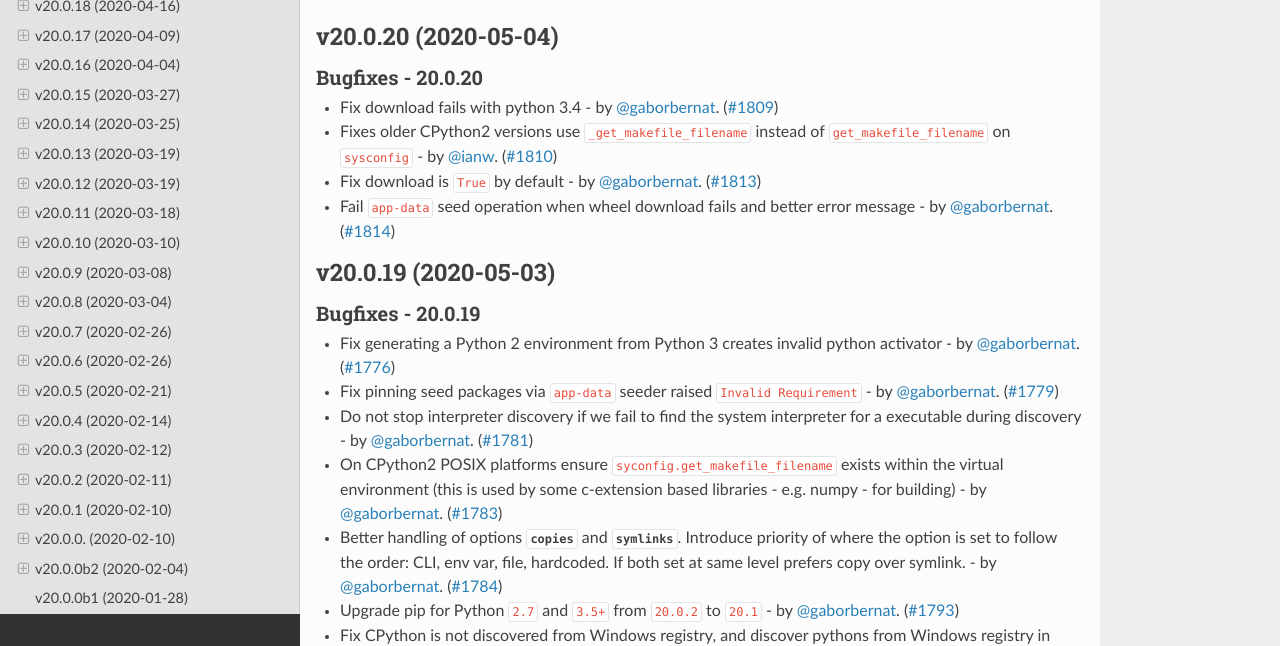
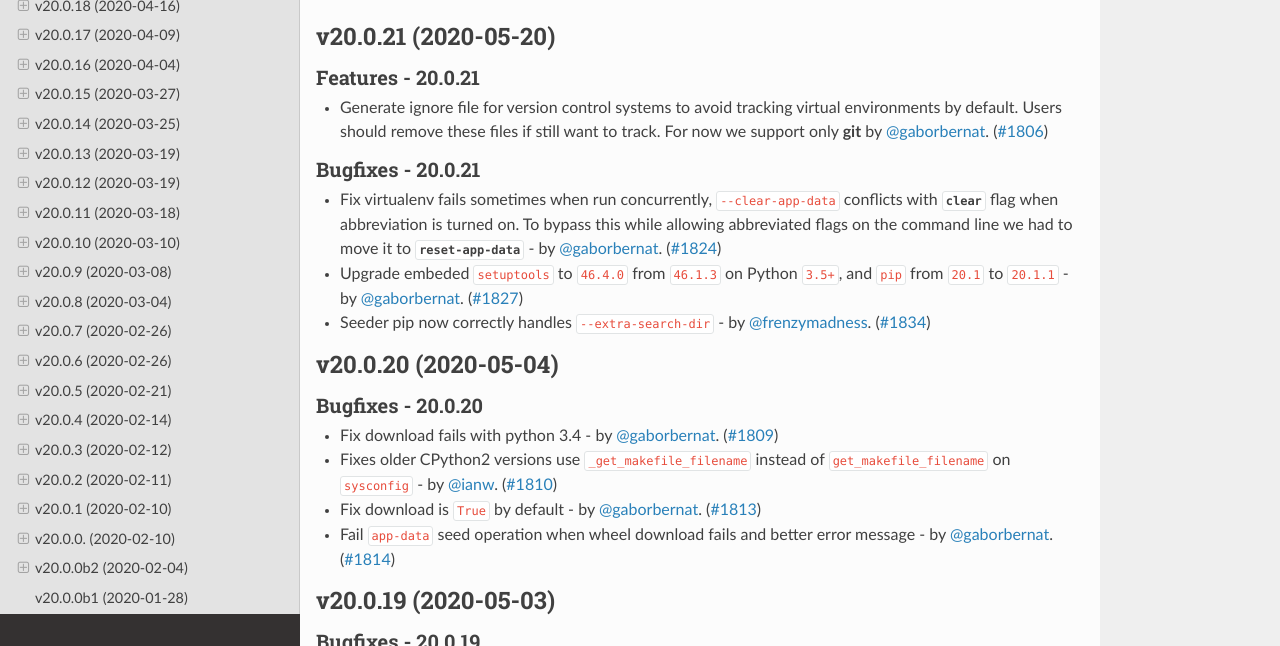
Before and after one commit to pypa/virtualenv, a Sphinx documentation site: the page built from docs/changelog.rst, in a window 1280 px wide and 900 px high, cut to the strip 254-900 px from the top of the window. Built offline with Sphinx 7.4.7 and the Read the Docs theme 2.0.0, drawn with Linux system fonts in a browser that asks for light colours; pages that are not in the unit, such as notebooks, are missing from menus; the version number could not be read and is left out; some of the changed text lies outside the part shown.

Commit message:
release 20.0.21

```diff
--- a/docs/changelog.rst
+++ b/docs/changelog.rst
@@ -4,6 +4,23 @@ Release History
 .. include:: _draft.rst
 
 .. towncrier release notes start
+
+v20.0.21 (2020-05-20)
+---------------------
+
+Features - 20.0.21
+~~~~~~~~~~~~~~~~~~
+- Generate ignore file for version control systems to avoid tracking virtual environments by default. Users should
+  remove these files if still want to track. For now we support only **git** by :user:`gaborbernat`. (`#1806 <https://github.com/pypa/virtualenv/issues/1806>`_)
+
+Bugfixes - 20.0.21
+~~~~~~~~~~~~~~~~~~
+- Fix virtualenv fails sometimes when run concurrently, ``--clear-app-data`` conflicts with :option:`clear` flag when
+  abbreviation is turned on. To bypass this while allowing abbreviated flags on the command line we had to move it to
+  :option:`reset-app-data` - by :user:`gaborbernat`. (`#1824 <https://github.com/pypa/virtualenv/issues/1824>`_)
+- Upgrade embeded ``setuptools`` to ``46.4.0`` from ``46.1.3`` on Python ``3.5+``, and ``pip`` from ``20.1`` to ``20.1.1`` - by :user:`gaborbernat`. (`#1827 <https://github.com/pypa/virtualenv/issues/1827>`_)
+- Seeder pip now correctly handles ``--extra-search-dir`` - by :user:`frenzymadness`. (`#1834 <https://github.com/pypa/virtualenv/issues/1834>`_)
+
 
 v20.0.20 (2020-05-04)
 ---------------------
--- a/docs/changelog/1806.feature.rst
+++ /dev/null
@@ -1,2 +0,0 @@
-Generate ignore file for version control systems to avoid tracking virtual environments by default. Users should
-remove these files if still want to track. For now we support only **git** by :user:`gaborbernat`.
--- a/docs/changelog/1824.bugfix.rst
+++ /dev/null
@@ -1,3 +0,0 @@
-Fix virtualenv fails sometimes when run concurrently, ``--clear-app-data`` conflicts with :option:`clear` flag when
-abbreviation is turned on. To bypass this while allowing abbreviated flags on the command line we had to move it to
-:option:`reset-app-data` - by :user:`gaborbernat`.
--- a/docs/changelog/1827.bugfix.rst
+++ /dev/null
@@ -1 +0,0 @@
-Upgrade embeded ``setuptools`` to ``46.4.0`` from ``46.1.3`` on Python ``3.5+``, and ``pip`` from ``20.1`` to ``20.1.1`` - by :user:`gaborbernat`.
--- a/docs/changelog/1834.bugfix.rst
+++ /dev/null
@@ -1 +0,0 @@
-Seeder pip now correctly handles ``--extra-search-dir`` - by :user:`frenzymadness`.
```
